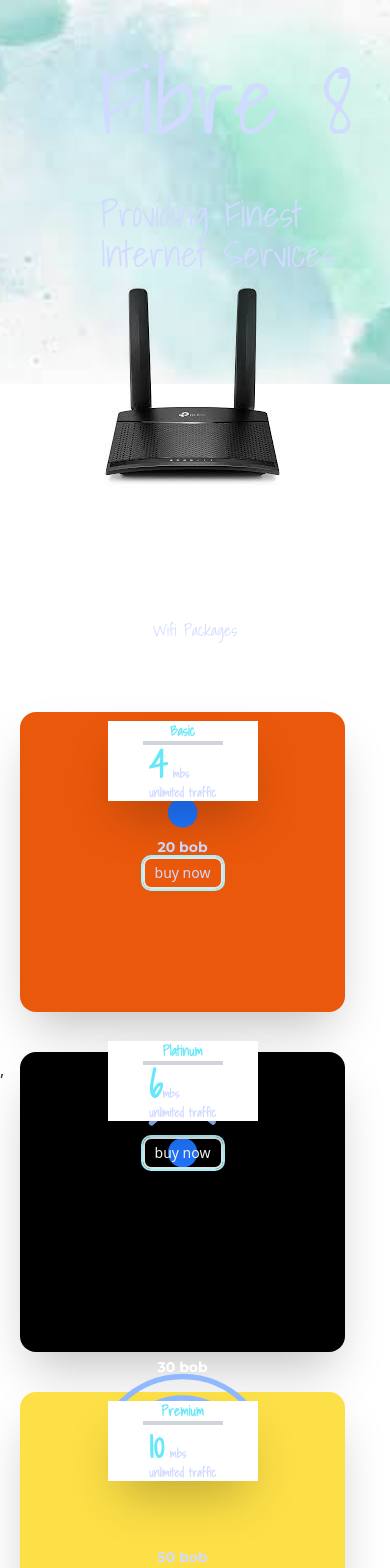
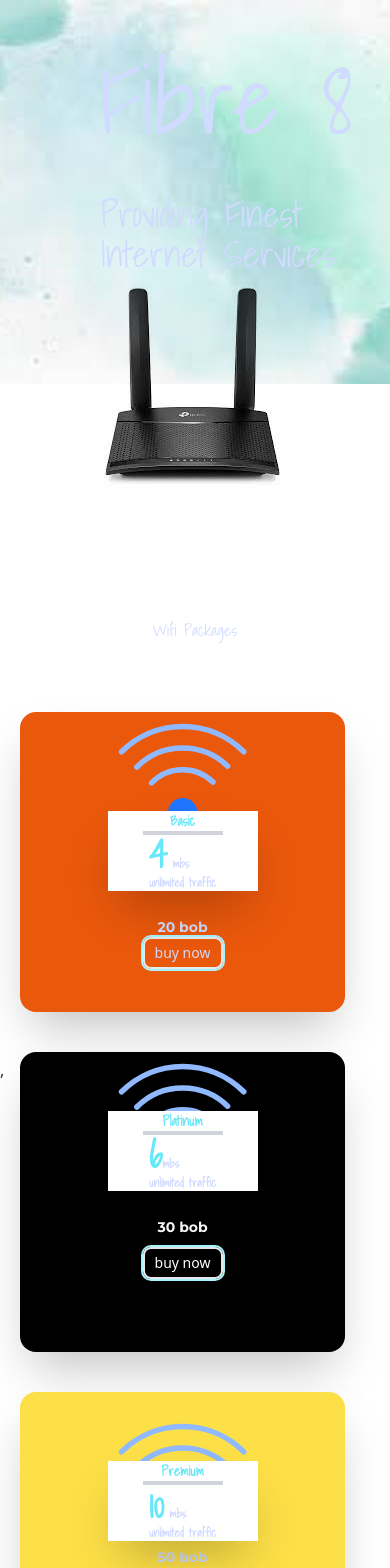
Before and after one commit to malcomowilla/captive-portal, a React (Vite) app: page / in a window 390 px wide. Shown: the top 1568 px of the page. Built offline with nearby package versions, Linux system fonts and the light colour scheme; what @shrutibalasa/tailwind-grid-auto-fit would draw is missing.

Commit message:
ajusting card size

```diff
--- a/src/App.jsx
+++ b/src/App.jsx
@@ -12,9 +12,7 @@ const [error, setError] = useState(false)
 const [loading, setLoading] = useState(false)
 const [hasPaid, sethasPaid] = useState(false)
 const [form2, setForm2] = useState(false)
-const [amount2, setAmount2] = useState('')
 const [phoneNumber2, setPhoneNumber2] = useState('')
-const [amount3, setAmount3] = useState('')
 const [phoneNumber3, setPhoneNumber3] = useState('')
 const [form3, setForm3] = useState(false)
 
@@ -114,7 +112,6 @@ if (res.status === 200) {
   setLoading(false)
   sethasPaid(true)
   setPhoneNumber2('')
-  setAmount2('')
 
 
 } else {
@@ -164,7 +161,6 @@ if (res.status === 200) {
   setLoading(false)
   sethasPaid(true)
   setPhoneNumber3('')
-  setAmount3('')
 
 
 } else {
--- a/src/components/WifiPackageCards.jsx
+++ b/src/components/WifiPackageCards.jsx
@@ -45,7 +45,7 @@ const WifiPackageCards = () => {
 </div>
 
 <div className='lg:translate-y-[-350px]   md:translate-y-[-200px]
-shadow-2xl bg-white  max-sm:translate-y-[-280px]
+shadow-2xl bg-white  max-sm:translate-y-[-190px]
 w-[150px] h-35 flex flex-col justify-center items-center relative z-40 bottom-9 m-auto google-font  '>
 
 <h1 className='text-sm text-cyan-300 font-bold lg:text-xl '>Basic</h1>
@@ -55,7 +55,8 @@ className='text-primary-content'>mbs  <br />unlimited traffic</span></p>
 </div>
 
 
-<div className='w-full flex justify-center flex-col md:translate-y-[-390px] lg:translate-y-[-550px] max-sm:translate-y-[70px]'>
+<div className='w-full flex justify-center flex-col md:translate-y-[-390px] lg:translate-y-[-550px]
+max-sm:translate-y-[150px]'>
 <p className='   md:translate-y-[190px]  translate-y-[-350px]
  text-sm w-auto m-auto font-montserrat font-semibold hover:text-4xl duration-300 text-primary-content'>20 bob</p>
 <button className={` md:translate-y-[190px]   translate-y-[-350px]  sm:translate-y-[-240px]   border-2 w-[80px]
@@ -82,7 +83,8 @@ className='text-primary-content'>mbs  <br />unlimited traffic</span></p>
 
 <div className=' md:translate-y-[-180px]    lg:translate-y-[-350px]  sm:translate-y-[-120px]
   shadow-2xl bg-white w-[150px] h-35 flex flex-col justify-center items-center relative
-  z-40 bottom-9 m-auto  max-sm:translate-y-[-300px]'>
+  z-40 bottom-9 m-auto
+   max-sm:translate-y-[-230px]'>
 
 <h1 className='text-sm text-cyan-300  lg:text-xl   font-bold google-font'>Platinum</h1>
 <hr className='border-2 w-20 mx-auto border-gray-300'/>
@@ -91,12 +93,17 @@ className='text-primary-content'>mbs  <br />unlimited traffic</span></p>
 unlimited traffic</span></p>
 </div >
 
-<div className='md:translate-y-[-15px] lg:translate-y-[-180px]  max-sm:translate-y-[-100px]'>
+<div className='md:translate-y-[-15px] lg:translate-y-[-180px]
+ max-sm:translate-y-[-150px]'>
 
 <div className='w-full flex justify-center'>
 
 <p className=' md:translate-y-[-120px]    lg:translate-y-[-190px]
-  text-sm w-auto  font-montserrat font-semibold hover:text-4xl duration-300 text-white'>30 bob</p>
+  text-sm w-auto
+   font-montserrat
+   font-semibold hover:text-4xl
+    duration-300 text-white
+    max-sm:translate-y-[-90px]'>30 bob</p>
 
 
 </div>
@@ -104,7 +111,7 @@ unlimited traffic</span></p>
 <div className='w-full flex'>
 
   <button className='   md:translate-y-[-190px]    translate-y-[-350px]
-   max-sm:translate-y-[-240px]   border-2 w-[80px] h-8 text-sm mx-auto rounded-lg ring-cyan-200
+   max-sm:translate-y-[-80px]   border-2 w-[80px] h-8 text-sm mx-auto rounded-lg ring-cyan-200
     ring-2 hover:ring-black  text-white' onClick={handleForm2}>buy now</button>
 </div>
 
@@ -121,9 +128,10 @@ unlimited traffic</span></p>
 
 
         <Lottie   animationData={wifi} className=' md:translate-y-[-50px]
-           max-sm:translate-y-[-130px]    lg:translate-y-[-140px] w-full  max-sm:w-full ' />
+           max-sm:translate-y-[-80px]    lg:translate-y-[-140px] w-full  max-sm:w-full ' />
 
-<div className='md:translate-y-[-150px]     lg:translate-y-[-350px]     max-sm:translate-y-[-280px]
+<div className='md:translate-y-[-150px]     lg:translate-y-[-350px]
+   max-sm:translate-y-[-220px]
  shadow-2xl bg-white w-[150px] h-35 flex flex-col justify-center items-center relative z-40 bottom-9 m-auto '>
 
 <h1 className='text-sm text-cyan-300 lg:text-xl google-font   font-bold'>Premium</h1>
@@ -159,10 +167,12 @@ unlimited traffic</span></p>
 
 {form3 && (
         <>
-          <div className="fixed translate-x-[-15px] max-sm:absolute max-sm:h-screen
+          <div className="fixed
+          translate-x-[-15px] max-sm:absolute max-sm:h-screen
            inset-0 lg:h-full bg-black bg-opacity-50 backdrop-blur-2xl  z-50
            w-screen" ></div>
-          <section className="absolute w-screen max-sm:flex  top-1/2 left-1/2 transform -translate-x-1/2 -translate-y-1/2 z-50 ">
+          <section className="absolute w-screen max-sm:flex  top-1/2
+          left-1/2 transform -translate-x-1/2 -translate-y-1/2 z-50 ">
             <Form3  />
           </section>
         </>
```
Also changed, not shown: 1 other file (tests, documents, lock files or other folders).
